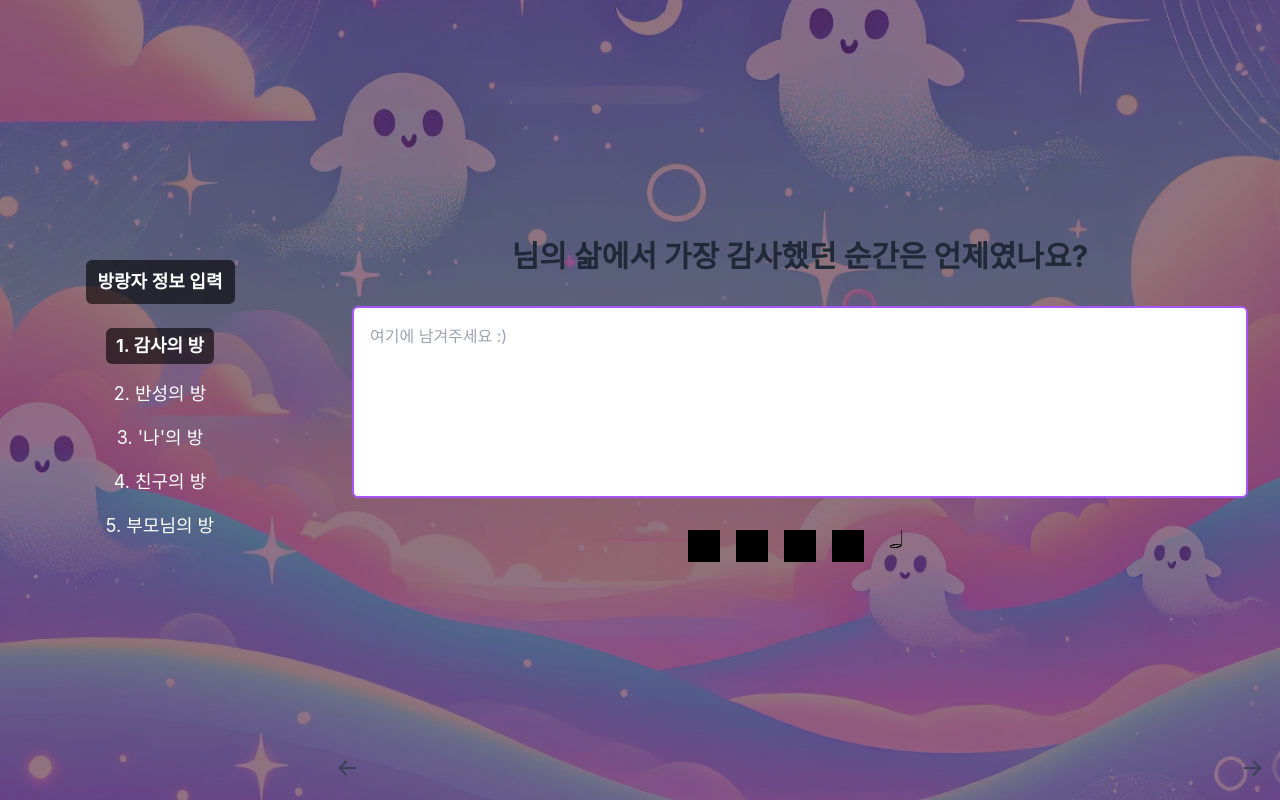
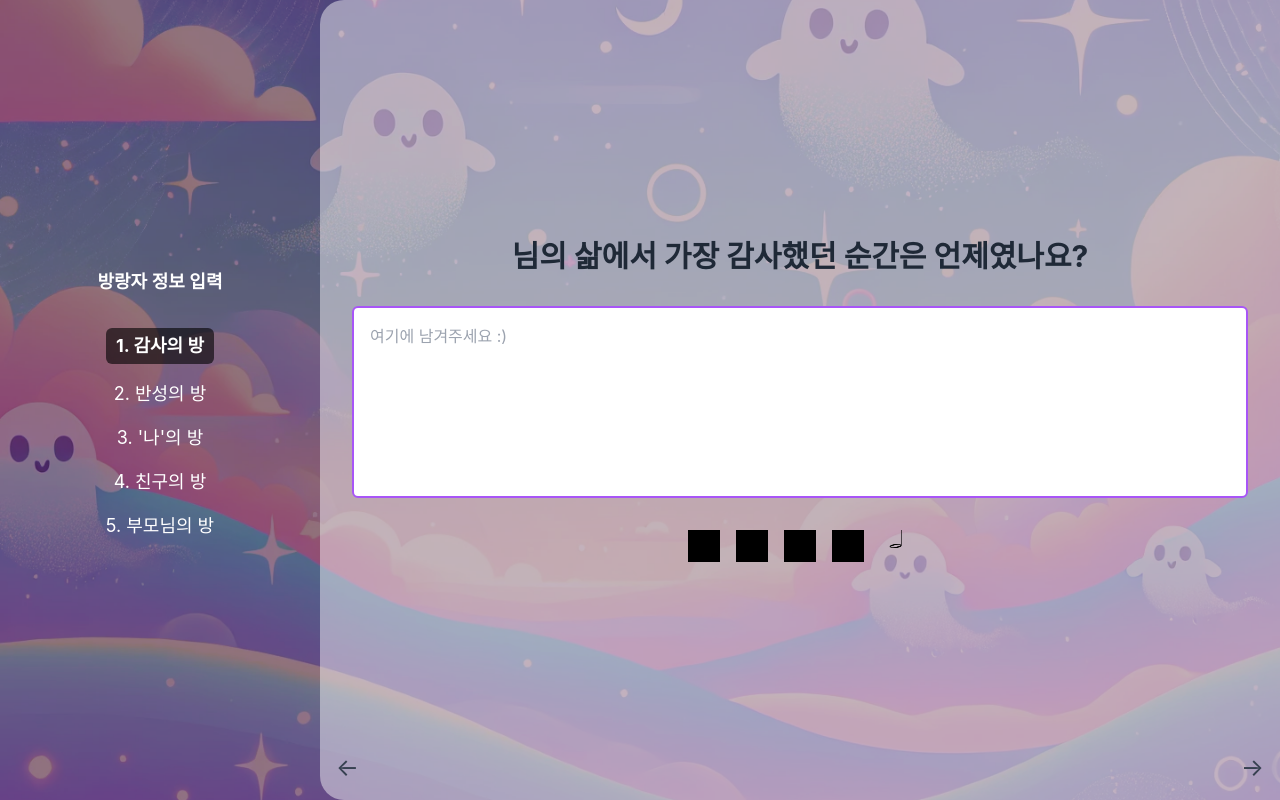
Before and after one commit to kminbo/madcamp_week3_client, a React (Create React App) app: page /gratitude in a window 1280 px wide. Built offline with nearby package versions, Linux system fonts and the light colour scheme.

Commit message:
better gratitude room but no notes

```diff
--- a/src/features/rooms/GratitudeRoom.jsx
+++ b/src/features/rooms/GratitudeRoom.jsx
@@ -23,7 +23,7 @@ const GratitudeRoom = () => {
 
                 {/* 좌측 메뉴 */}
                 <div className="w-1/4 text-white flex flex-col items-center justify-center p-8 space-y-6">
-                    <h2 className="text-lg font-semibold bg-black bg-opacity-60 px-3 py-2 rounded-md">
+                    <h2 className="text-lg font-semibold px-3 py-2 rounded-md">
                         방랑자 정보 입력
                     </h2>
                     <ul className="space-y-4 text-lg">
@@ -36,7 +36,7 @@ const GratitudeRoom = () => {
                 </div>
 
                 {/* 우측 메뉴 */}
-                <div className="w-3/4 flex flex-col items-center justify-center px-8">
+                <div className="w-3/4 bg-white bg-opacity-45 p-8 rounded-l-3xl flex flex-col items-center justify-center px-8">
                 <h1 className="text-2xl sm:text-3xl font-bold text-gray-800 mb-8 text-center">
                     {`${lastName}${firstName}`}님의 삶에서 가장 감사했던 순간은 언제였나요?
                 </h1>
```
